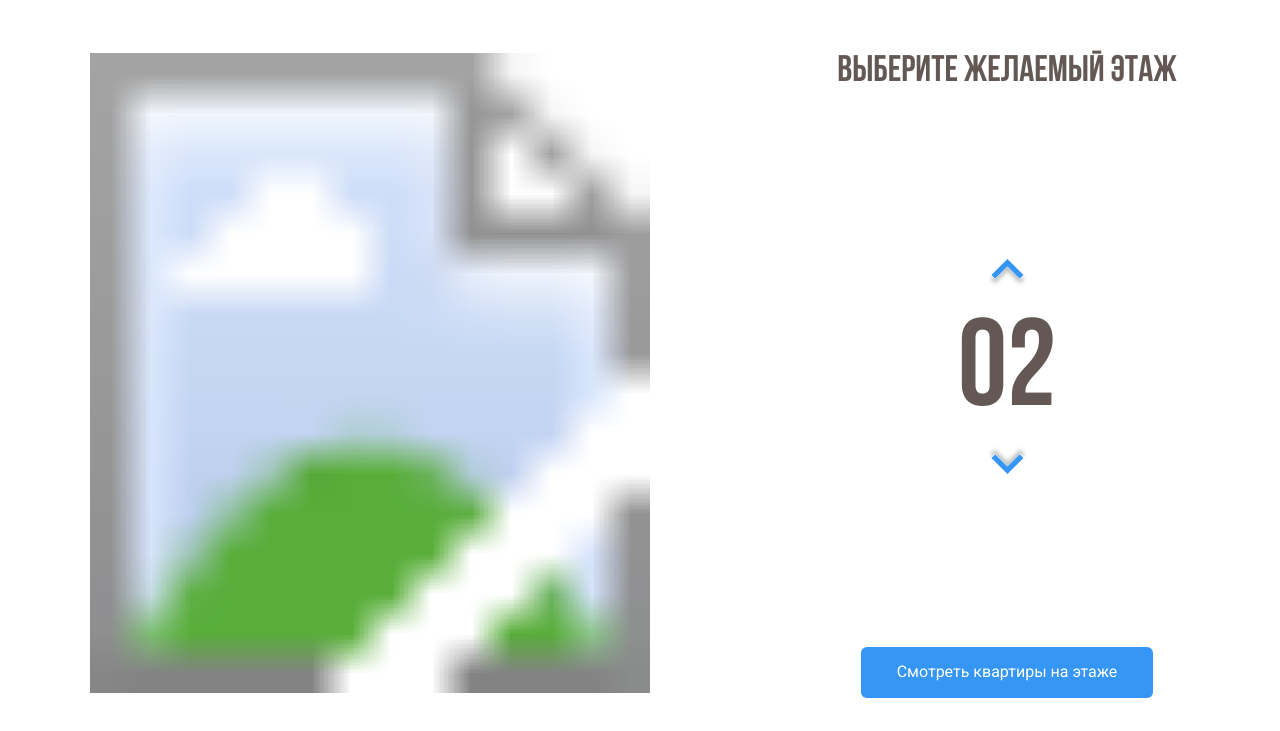
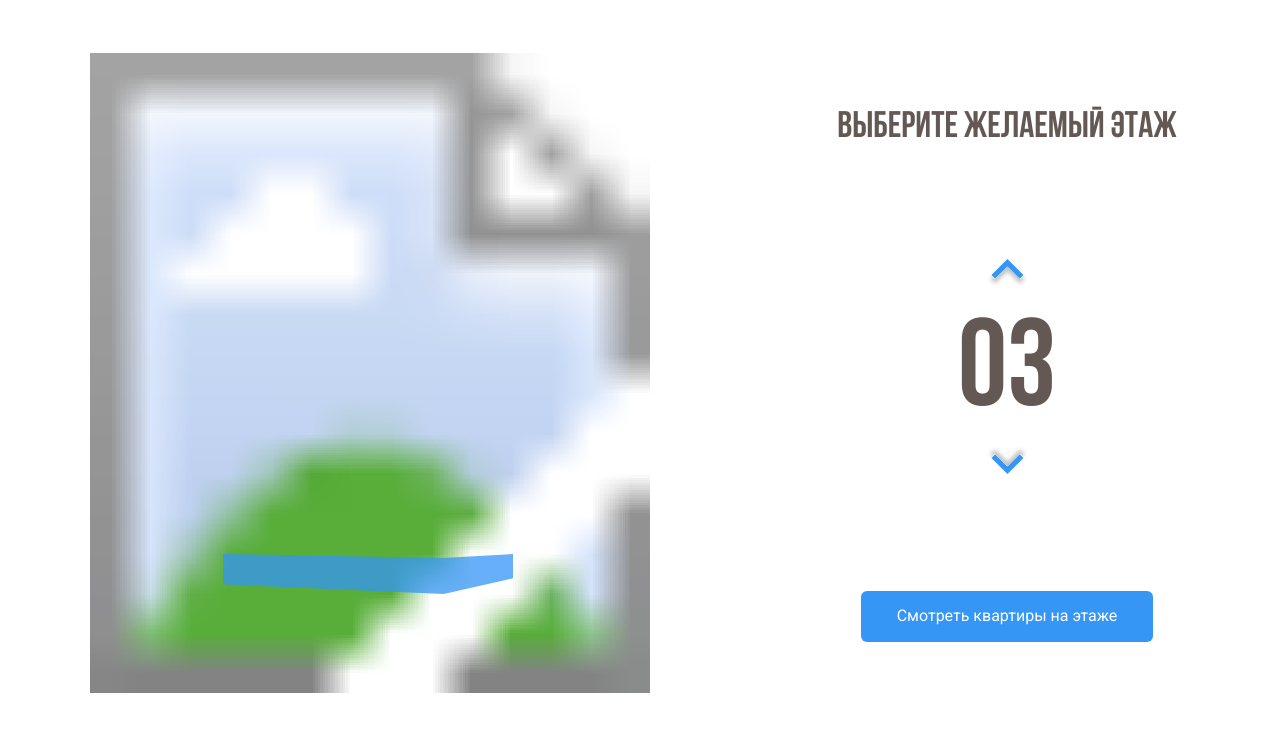
Before and after one commit to Badmau5/melody, a plain HTML site: page index.html in a window 1280 px wide. Both pictures are taken after a click on the button 1007 px from the left and 344 px from the top of the page. Shown: the part 69-800 px from the top of the page. Drawn offline with nearby package versions, Linux system fonts and the light colour scheme; files whose address does not match are found by name.

Commit message:
Add files via upload

```diff
--- a/css/style.css
+++ b/css/style.css
@@ -69,13 +69,16 @@ body {
     display: flex;
     flex-direction: column;
     align-items: center;
-    justify-content: space-between;
+    justify-content: space-around;
 }
 .home-image path {
     opacity: 0;
     cursor: pointer;
 }
 .home-image path:hover {
+    opacity: 1;
+}
+path.current-floor {
     opacity: 1;
 }
 .counter-group {
--- a/index.html
+++ b/index.html
@@ -1,5 +1,5 @@
 <!DOCTYPE html>
-<html lang="en">
+<html lang="ru">
   <head>
     <meta charset="UTF-8" />
     <meta http-equiv="X-UA-Compatible" content="IE=edge" />
@@ -58,87 +58,87 @@
         >
           <image id="image0" width="740" height="640" href="img/home.png" />
 
-          <path
+          <path data-floor="02"
             d="M222 527.964L442.8 537.316L512 521.3V546.669L443.5 569.7L222 556.84V527.964Z"
             fill="#3595F6"
             fill-opacity="0.75"
           />
-          <path
+          <path data-floor="03"
             d="M223 531.303V501L443.3 505L513 501V525.242L443.7 541L223 531.303Z"
             fill="#3595F6"
             fill-opacity="0.75"
           />
-          <path
+          <path data-floor="04"
             d="M223 505.833V475H444H513V503.367L445 512L223 505.833Z"
             fill="#3595F6"
             fill-opacity="0.75"
           />
-          <path
+          <path data-floor="05"
             d="M223 483V451.902L444.3 447.3L512 455.634V483H444"
             fill="#3595F6"
             fill-opacity="0.75"
           />
-          <path
+          <path data-floor="06"
             d="M223 456.35V424.715L444.5 420.7L513 434.084V460L444 451.848L223 456.35Z"
             fill="#3595F6"
             fill-opacity="0.75"
           />
-          <path
+          <path data-floor="07"
             d="M222 428.688V401.244L443 387L514 413.634V438.3L443 424.056L222 428.688Z"
             fill="#3595F6"
             fill-opacity="0.75"
           />
-          <path
+          <path data-floor="08"
             d="M222 406.864V378.314L444.2 359.7L514 392.361V416L443.7 391.219L222 406.864Z"
             fill="#3595F6"
             fill-opacity="0.75"
           />
-          <path
+          <path data-floor="09"
             d="M222 381.534V353.48L444.5 330.7L514 371.771V395L442 362.794L222 381.534Z"
             fill="#3595F6"
             fill-opacity="0.75"
           />
-          <path
+          <path data-floor="10"
             d="M222 355.189V328.632L445 301.3L514 349.988V374L444.7 331.951L222 355.189Z"
             fill="#3595F6"
             fill-opacity="0.75"
           />
-          <path
+          <path data-floor="11"
             d="M222 330.145V303.802L444.5 272.3L514 328.279V351L443.7 304.57L222 330.145Z"
             fill="#3595F6"
             fill-opacity="0.75"
           />
-          <path
+          <path data-floor="12"
             d="M221 306.051V279.924L443.3 244L514 308.554V330L444 274.808L221 306.051Z"
             fill="#3595F6"
             fill-opacity="0.75"
           />
-          <path
+          <path data-floor="13"
             d="M222 280.859V254.882L443.2 217L513 286.271V309L444.3 245.899L222 280.859Z"
             fill="#3595F6"
             fill-opacity="0.75"
           />
-          <path
+          <path data-floor="14"
             d="M222 256.846V229.923L444.3 189L513 264.708V287L444 218.077L222 256.846Z"
             fill="#3595F6"
             fill-opacity="0.75"
           />
-          <path
+          <path data-floor="15"
             d="M222 230.729V204.008L442.8 157.3L513 241.738V266L444 187.655L222 230.729Z"
             fill="#3595F6"
             fill-opacity="0.75"
           />
-          <path
+          <path data-floor="16"
             d="M223 206.731V180.111L443 129L513 219.509V244L442.3 159.56L223 206.731Z"
             fill="#3595F6"
             fill-opacity="0.75"
           />
-          <path
+          <path data-floor="17"
             d="M222 181.687V155.165L441.8 100L513 197.918V222L443.3 130.447L222 181.687Z"
             fill="#3595F6"
             fill-opacity="0.75"
           />
-          <path
+          <path data-floor="18"
             d="M222 156.718V129.235L444 69.3L513 176.802V199L443.7 102.069L222 156.718Z"
             fill="#3595F6"
             fill-opacity="0.75"
@@ -172,5 +172,7 @@
       </div>
       <!-- /.main-info -->
     </main>
+    <script src="https://code.jquery.com/jquery-3.6.0.min.js" integrity="sha256-/xUj+3OJU5yExlq6GSYGSHk7tPXikynS7ogEvDej/m4=" crossorigin="anonymous"></script>
+    <script src="js/main.js"></script>
   </body>
 </html>
--- /dev/null
+++ b/js/main.js
@@ -0,0 +1,41 @@
+$(document).ready(function () {
+  var currentFloor = 2; // переменная, где хранится текущий этаж
+  var floorPath = $(".home-image path"); // каджый отдельный этаж в SVG
+  var counterUp = $(".counter-up"); /* кнопка увеличения этажа */
+  var counterDown = $(".counter-down"); /* кнопка уменьшения этажа */
+
+  // функция при наведении мыши на этаж
+  floorPath.on("mouseover", function () {
+    floorPath.removeClass("current-floor"); // удаляет активный класс у этажей
+    currentFloor = $(this).attr("data-floor"); // получаем значение текущего этажа
+    $(".counter").text(currentFloor); // записывает значение текущего этажа в счетчик справа
+  });
+
+  counterUp.on("click", function () { //отслеживаем клик по кнопке вверх
+
+    if (currentFloor < 18) { // максимальное значение счетчика этажей
+
+      currentFloor++; // прибавили один этаж
+      usCurrentFloor = currentFloor.toLocaleString("en-US", {
+        minimumIntegerDigits: 2,
+        useGroupping: false,
+      }); // форматируем переменную с этажом что бы было 01 а не 1
+      $(".counter").text(usCurrentFloor); // записывает значение текущего этажа в счетчик справа
+      floorPath.removeClass("current-floor"); // удаляет активный класс у этажей
+      $(`[data-floor=${usCurrentFloor}]`).toggleClass("current-floor"); // подсвечивает текущий этаж
+    }
+  });
+
+  counterDown.on("click", function () {
+    if (currentFloor > 2) {
+      currentFloor--;
+      usCurrentFloor = currentFloor.toLocaleString("en-US", {
+        minimumIntegerDigits: 2,
+        useGroupping: false,
+      });
+      $(".counter").text(usCurrentFloor);
+      floorPath.removeClass("current-floor");
+      $(`[data-floor=${usCurrentFloor}]`).toggleClass("current-floor");
+    }
+  });
+});
```
